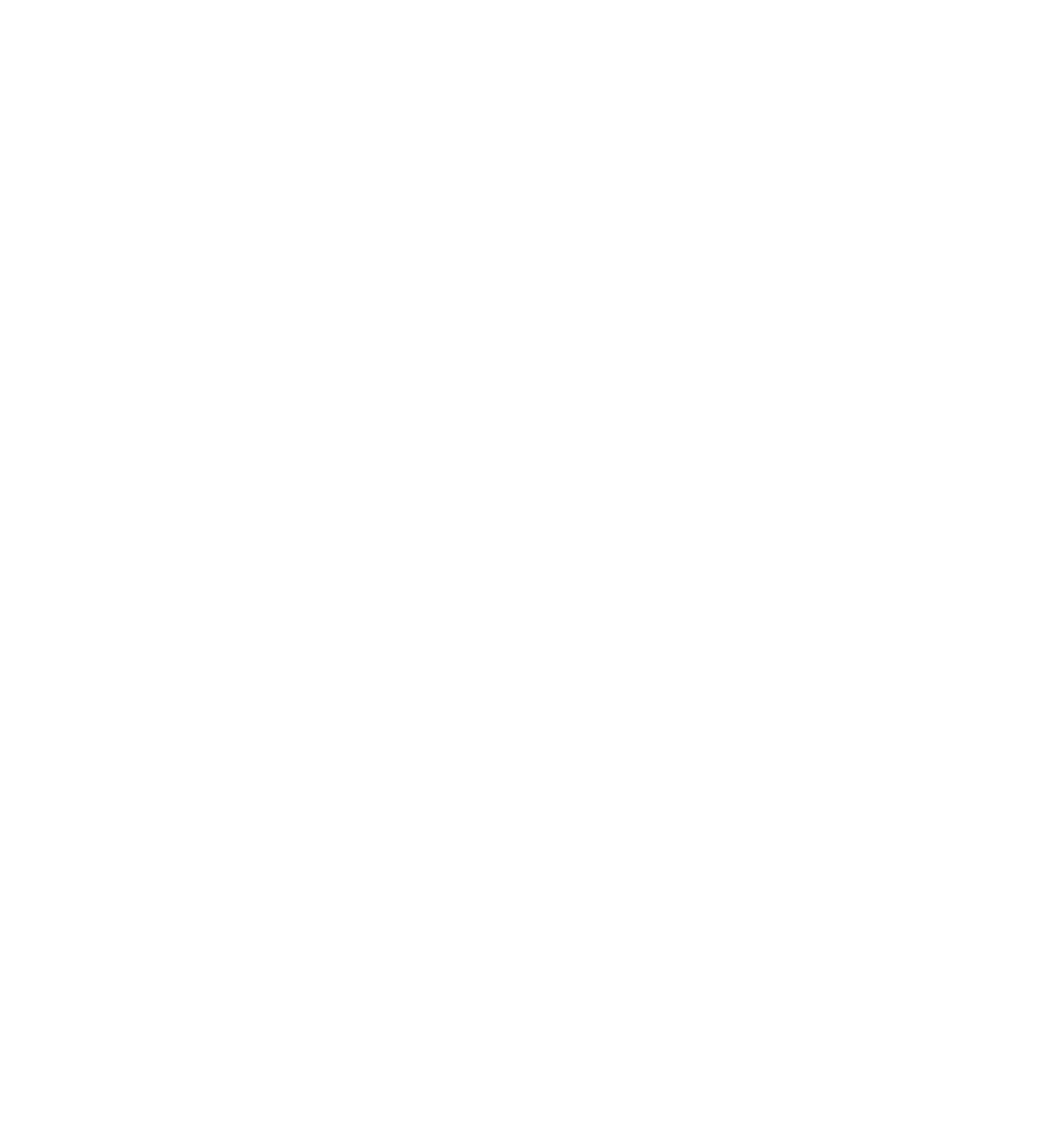
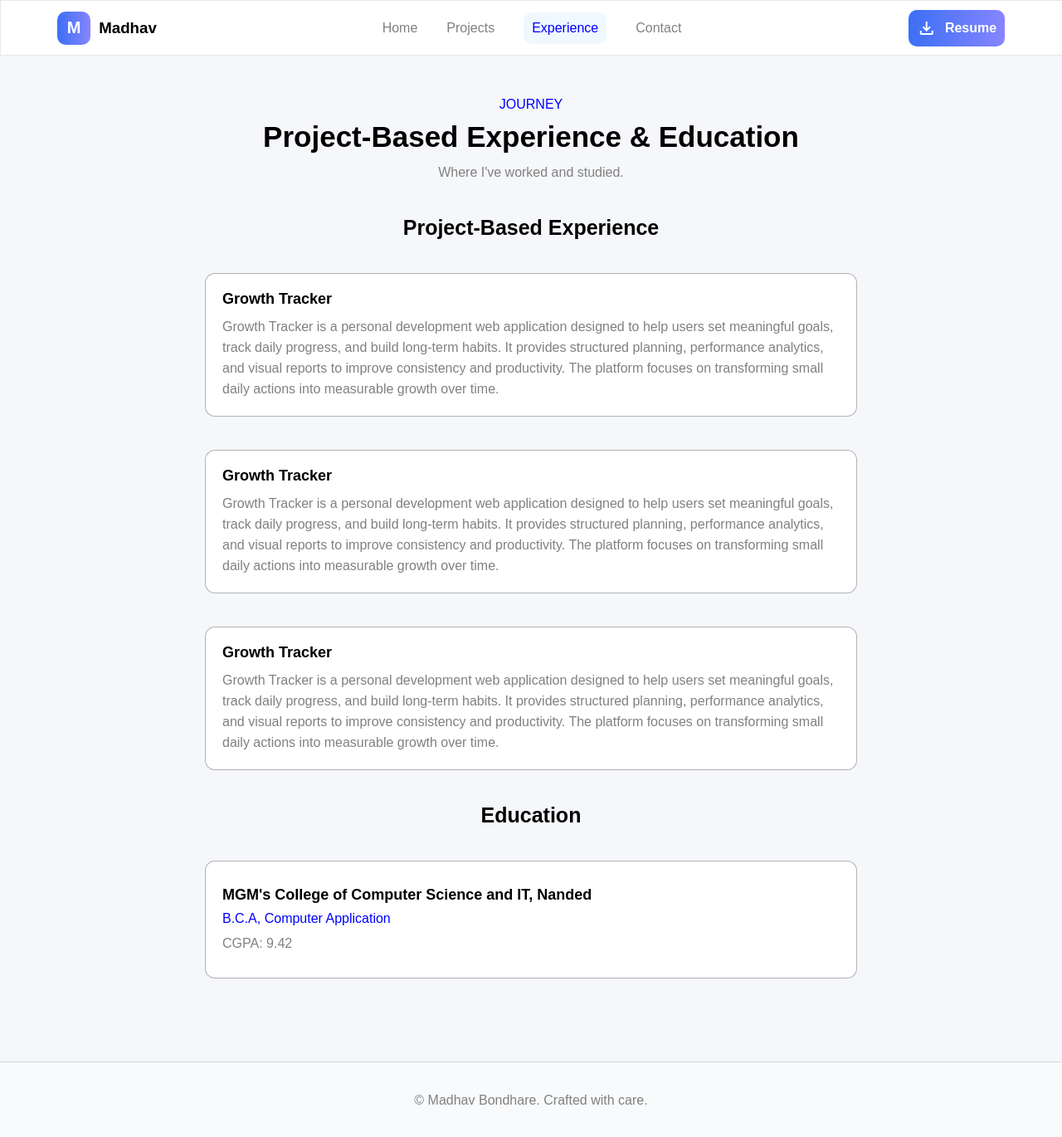
Before and after one commit to Madhav-87/my-portfolio, a React (Vite) app: page /experience in a window 1280 px wide. Before the commit this address had no page. Shown: the whole page at 83% size. Before the commit the page ends 800 px from the top, so only its background shows below. Built offline with nearby package versions, Linux system fonts and the light colour scheme.

Commit message:
Add Component : Experience.jsx

```diff
--- a/src/App.jsx
+++ b/src/App.jsx
@@ -3,6 +3,7 @@
 import Home from './Home';
 import Project from './Project';
 import Contact from './Contact';
+import Experience from './Experience';
 export default function App() {
   return (
     <Router>
@@ -10,6 +11,7 @@
         <Route path="/" element={<Home/>}/>
         <Route path="/projects" element={<Project/>}/>
         <Route path="/contact" element={<Contact/>}/>
+        <Route path="/experience" element={<Experience/>}/>
       </Routes>
     </Router>
   )
--- a/src/Contact.css
+++ b/src/Contact.css
@@ -1,9 +1,10 @@
 .message-container{
-    height:550px;
+    height:570px;
     width:550px;
     border: 1px solid rgba(0, 0, 0, 0.3);
     padding: 15px;
     border-radius: 12px;
+    background-color: white;
 }
 .message-container form{
     width: 100%;
@@ -11,7 +12,8 @@
     padding: 25px 15px 40px 15px;
 }
 form input{
-    height:30px;
+    height:35px;
+    font-size: 16px;
     padding: 0px 10px 0px 10px;
     margin-right: 20px;
     border-radius: 7px;
@@ -27,6 +29,7 @@
     padding: 10px 10px 10px 10px;
     border-radius: 7px;
     margin-right: 20px;
+    font-size: 16px;
     border: 1px solid rgba(0, 0, 0, 0.3);
 }
 .tilt{
--- /dev/null
+++ b/src/Experience.css
@@ -0,0 +1,11 @@
+.ex-box-container{
+    min-height:100px;
+    height: auto;
+    width:60%;
+    border: 1px solid rgba(0, 0, 0, 0.3);
+    border-radius: 12px;
+    padding: 20px;
+    font-size: 18px;
+    background: white;
+    justify-content: center;
+}
--- /dev/null
+++ b/src/Experience.jsx
@@ -0,0 +1,44 @@
+import React from 'react'
+import Header from './Header'
+import './Experience.css';
+import Footer from './Footer';
+export default function Experience() {
+  return (
+    <div>
+        <Header activeEle={"Experience"}/>
+        <main className='mainProject'>
+                <div className='flex flex-center flex-col project-container gap-40'>
+                    <div className='flex flex-center flex-col gap-10'>
+                        <div className='color-blue'>JOURNEY</div>
+                        <div className='heading-4'>Project-Based Experience & Education</div>
+                        <div className='subtxt'>Where I've worked and studied.</div>
+                    </div>
+                    <div className='h-5'>
+                        Project-Based Experience
+                    </div>
+                    <div className='flex flex-col gap-10 ex-box-container'>
+                        <div className='h-6'>Growth Tracker</div>
+                        <div className='subtxt'>Growth Tracker is a personal development web application designed to help users set meaningful goals, track daily progress, and build long-term habits. It provides structured planning, performance analytics, and visual reports to improve consistency and productivity. The platform focuses on transforming small daily actions into measurable growth over time.</div>
+                    </div>
+                    <div className='flex flex-col gap-10 ex-box-container'>
+                        <div className='h-6'>Growth Tracker</div>
+                        <div className='subtxt'>Growth Tracker is a personal development web application designed to help users set meaningful goals, track daily progress, and build long-term habits. It provides structured planning, performance analytics, and visual reports to improve consistency and productivity. The platform focuses on transforming small daily actions into measurable growth over time.</div>
+                    </div>
+                    <div className='flex flex-col gap-10 ex-box-container'>
+                        <div className='h-6'>Growth Tracker</div>
+                        <div className='subtxt'>Growth Tracker is a personal development web application designed to help users set meaningful goals, track daily progress, and build long-term habits. It provides structured planning, performance analytics, and visual reports to improve consistency and productivity. The platform focuses on transforming small daily actions into measurable growth over time.</div>
+                    </div>
+                    <div className='h-5'>
+                        Education
+                    </div>
+                    <div className='flex flex-col gap-5 ex-box-container'>
+                        <div className='h-6'>MGM's College of Computer Science and IT, Nanded</div>
+                        <div className='subtxt color-blue'>B.C.A, Computer Application</div>
+                        <div className='subtxt'>CGPA: 9.42</div>
+                    </div>
+                </div>
+            </main>
+            <Footer/>
+    </div>
+  )
+}
--- a/src/Header.jsx
+++ b/src/Header.jsx
@@ -17,7 +17,7 @@
                 <div className='header-box-50'>
                     <Link className={`nav-items ${active==="Home" ? 'active-item' : ""}`} to="/">Home</Link>
                     <Link className={`nav-items ${active==="Projects" ? 'active-item' : ""}`} to="/projects">Projects</Link>
-                    <div className={`nav-items ${active==="Experience" ? 'active-item' : ""}`}>Experience</div>
+                    <Link className={`nav-items ${active==="Experience" ? 'active-item' : ""}`} to="/experience">Experience</Link>
                     <Link className={`nav-items ${active==="Contact" ? 'active-item' : ""}`} to="/contact">Contact</Link>
                 </div>
                 <div className='header-box-20'>
--- a/src/Project.css
+++ b/src/Project.css
@@ -15,6 +15,7 @@
   text-align: justify;
   border-radius: 12px;
   transition: all 1s ease;
+  background: white;
 }
 .project-box:hover{
     box-shadow: 0 10px 25px rgba(0, 0, 0, 0.09);
--- a/src/utility.css
+++ b/src/utility.css
@@ -52,6 +52,10 @@
     font-size: 25px;
     font-weight: 600;
 }
+.h-6{
+    font-size: 18px;
+    font-weight: 600;
+}
 /*------------------------*/
 button{
     cursor: pointer;
```
